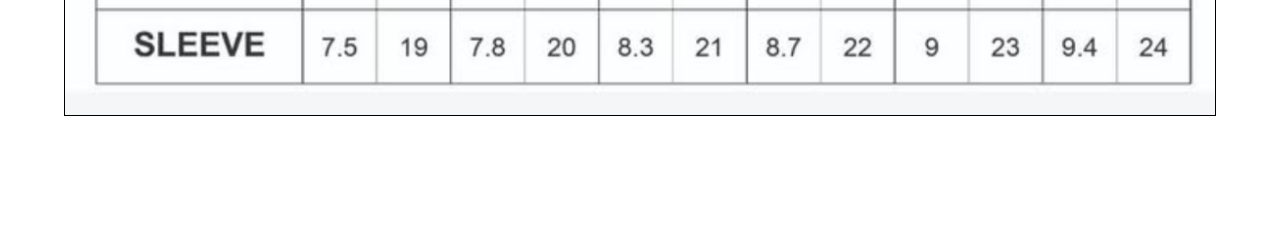
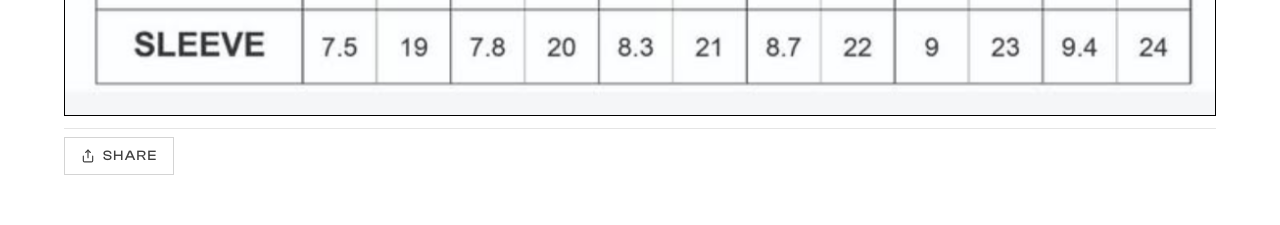
Before and after one commit to excelyynxl-a11y/sore-high-landing-page, a Next.js app: page / in a window 1280 px wide. Shown: the part 5520-5745 px from the top of the page. Built offline with nearby package versions, Linux system fonts and the light colour scheme.

Commit message:
feat(share): add share sizechart png feature

```diff
--- a/components/SizeChart.tsx
+++ b/components/SizeChart.tsx
@@ -1,10 +1,16 @@
 "use client";
 import { gsap, useGSAP, SplitText } from '@/lib/gsap-util';
 import Image from 'next/image';
-import { useRef } from 'react';
+import { useRef, useState, useEffect } from 'react';
+import ShareButton from './ShareButton';
 
 export default function SizeChart() {
   const containerRef = useRef<HTMLDivElement | null>(null);
+  const [shareUrl, setShareUrl] = useState("");
+
+  useEffect(() => {
+    setShareUrl(`${window.location.origin}/images/SizeChart/size_chart.png`);
+  }, []);
 
   useGSAP(() => {
     const textSplit = SplitText.create('.sizechart-text', {
@@ -70,6 +76,15 @@ export default function SizeChart() {
             className="w-full h-full object-cover sizechart-img [clip-path:polygon(0%_0%,100%_0%,100%_0%,0%_0%)]"
           />
         </div>
+
+        {/* share button */}
+        <div className=" mt-3 flex items-center gap-3 pt-2 border-t border-neutral-200">
+          <ShareButton
+            title="Sore High T-Shirt Size Chart"
+            text="Check out the Sore High size chart and find your fit."
+            url={shareUrl}
+          />
+        </div>
       </div>
     </section>
   )
```
